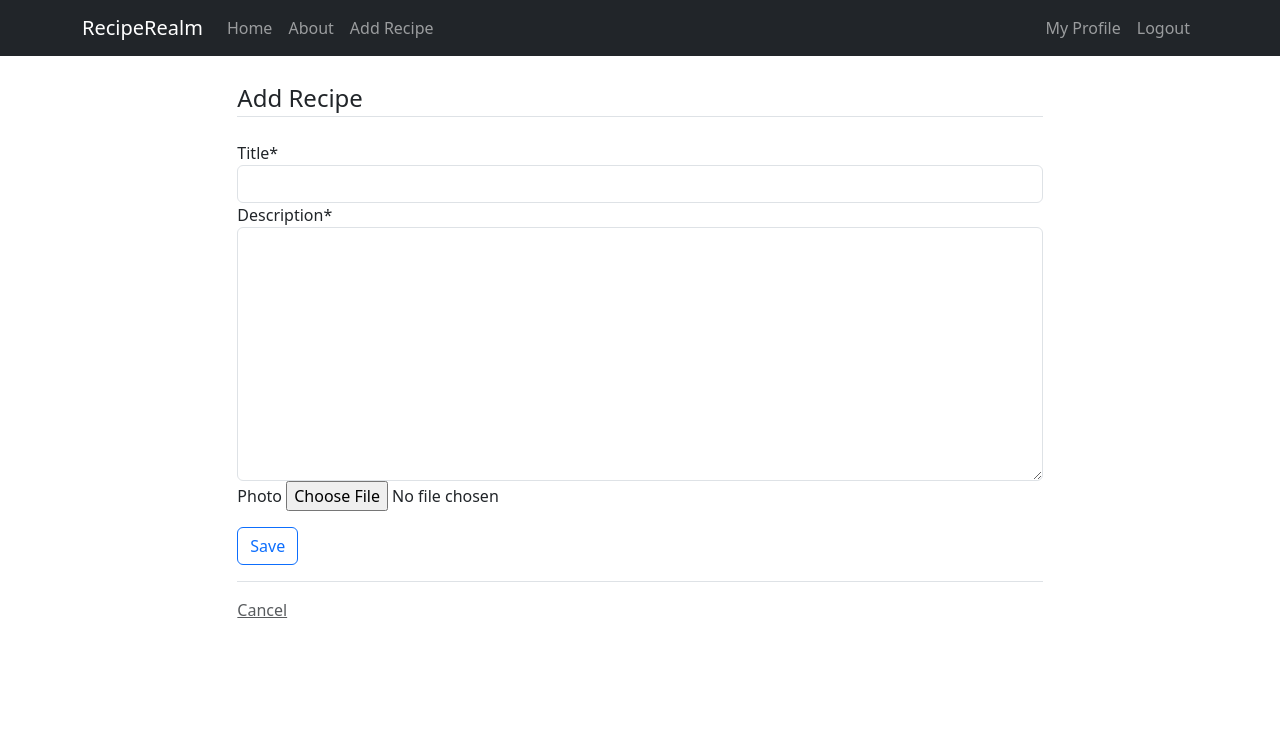
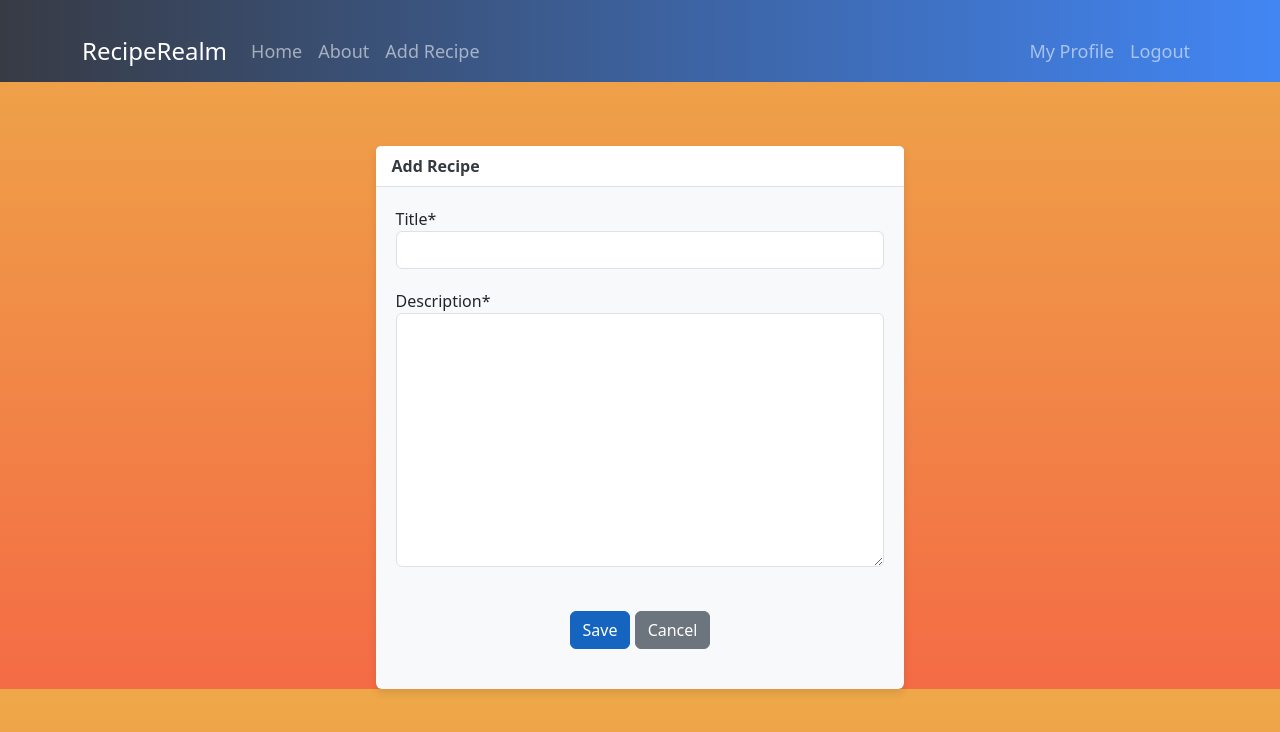
Before and after one commit to DCchauhan07/x22205284-CPP-Repository, a Django app: page /recipe/create/ in a window 1280 px wide. Shown: the top 732 px of the page. Run offline with Django 4.2, Linux system fonts and the light colour scheme; a user stored in the database is signed in; some libraries are stand-ins or nearby versions.

Commit message:
Changes in the folder of Application

```diff
--- a/recipes/models.py
+++ b/recipes/models.py
@@ -5,7 +5,7 @@ from django.urls import reverse
 class Recipe(models.Model):
     title = models.CharField(max_length=100)
     description = models.TextField()
-    image = models.ImageField(upload_to='images', blank=True, null=True)  # Add this line
+    image = models.ImageField(upload_to='images', blank=True, null=True)
 
     author = models.ForeignKey(User, on_delete=models.CASCADE)
     created_at = models.DateTimeField(auto_now_add=True)
--- a/recipes/templates/recipes/base.html
+++ b/recipes/templates/recipes/base.html
@@ -5,34 +5,51 @@
     <meta http-equiv="X-UA-Compatible" content="IE=edge" />
     <meta name="viewport" content="width=device-width, initial-scale=1.0" />
     {% if title %}
-    <title>{{title}}</title>
+    <title>{{ title }}</title>
     {% else %}
     <title>Recipe App</title>
     {% endif %}
-    <link
-      href="https://cdn.jsdelivr.net/npm/bootstrap@5.3.3/dist/css/bootstrap.min.css"
-      rel="stylesheet"
-      integrity="sha384-QWTKZyjpPEjISv5WaRU9OFeRpok6YctnYmDr5pNlyT2bRjXh0JMhjY6hW+ALEwIH"
-      crossorigin="anonymous"
-    />
+    <link href="https://cdn.jsdelivr.net/npm/bootstrap@5.3.3/dist/css/bootstrap.min.css" rel="stylesheet" integrity="sha384-QWTKZyjpPEjISv5WaRU9OFeRpok6YctnYmDr5pNlyT2bRjXh0JMhjY6hW+ALEwIH" crossorigin="anonymous" />
+    <style>
+        body {
+        background: #f46b45;
+        background: -webkit-linear-gradient(#eea849, #f46b45);
+        background: -moz-linear-gradient(#eea849, #f46b45);
+        background: -o-linear-gradient(#eea849, #f46b45);
+        background: linear-gradient(#eea849, #f46b45);
+        }
+        .navbar {
+        background: #373B44;
+        background: -webkit-linear-gradient(right, #4286f4, #373B44);
+        background: -moz-linear-gradient(right, #4286f4, #373B44);
+        background: -o-linear-gradient(right, #4286f4, #373B44);
+        background: linear-gradient(to left, #4286f4, #373B44);
+        }
+        .navbar-brand {
+            font-size: 24px;
+        }
+        .navbar-nav .nav-link {
+            font-size: 18px;
+        }
+        .container {
+            padding-top: 20px;
+        }
+        h1 {
+            font-size: 36px;
+            font-weight: bold;
+        }
+    </style>
 </head>
 <body>
     <nav class="navbar navbar-expand-lg navbar-dark bg-dark">
         <div class="container">
             <a class="navbar-brand" href="{% url 'recipes-home' %}">RecipeRealm</a>
-        <button
-          class="navbar-toggler"
-          type="button"
-          data-bs-toggle="collapse"
-          data-bs-target="#navbarNav"
-          aria-controls="navbarNav"
-          aria-expanded="false"
-          aria-label="Toggle navigation"
-        >
+            <button class="navbar-toggler" type="button" data-bs-toggle="collapse" data-bs-target="#navbarNav"
+                aria-controls="navbarNav" aria-expanded="false" aria-label="Toggle navigation">
                 <span class="navbar-toggler-icon"></span>
             </button>
             <div class="collapse navbar-collapse" id="navbarNav">
-  <ul class="navbar-nav me-auto"> <!-- Updated class to 'me-auto' for left alignment -->
+                <ul class="navbar-nav me-auto">
                     <li class="nav-item">
                         <a class="nav-link" aria-current="page" href="{% url 'recipes-home' %}">Home</a>
                     </li>
@@ -45,13 +62,22 @@
                 </ul>
                 <ul class="navbar-nav">
                     {% if user.is_authenticated %}
-      <a class="nav- nav-link" href="{% url 'user-profile' %}">My Profile</a>
-      <a class="nav-item nav-link" href="{% url 'user-logout' %}">Logout</a>
+                    <li class="nav-item">
+                        <a class="nav-link" href="{% url 'user-profile' %}">My Profile</a>
+                    </li>
+                    <li class="nav-item">
+                        <a class="nav-link" href="{% url 'user-logout' %}">Logout</a>
+                    </li>
                     {% else %}
-      <a class="nav-item nitemav-link" href="{% url 'user-login' %}">Login</a>
-      <a class="nav-item nav-link" href="{% url 'user-register' %}">Register</a>
+                    <li class="nav-item">
+                        <a class="nav-link" href="{% url 'user-login' %}">Login</a>
+                    </li>
+                    <li class="nav-item">
+                        <a class="nav-link" href="{% url 'user-register' %}">Register</a>
+                    </li>
                     {% endif %}
                 </ul>
+            </div>
         </div>
     </nav>
     <div class="container mt-4 col-8">
@@ -60,15 +86,11 @@
         {% endfor %} {% endif %} {% block content %} {% endblock %}
     </div>
 
-    <script
-      src="https://cdn.jsdelivr.net/npm/@popperjs/core@2.11.8/dist/umd/popper.min.js"
+    <script src="https://cdn.jsdelivr.net/npm/@popperjs/core@2.11.8/dist/umd/popper.min.js"
         integrity="sha384-I7E8VVD/ismYTF4hNIPjVp/Zjvgyol6VFvRkX/vR+Vc4jQkC+hVqc2pM8ODewa9r"
-      crossorigin="anonymous"
-    ></script>
-    <script
-      src="https://cdn.jsdelivr.net/npm/bootstrap@5.3.3/dist/js/bootstrap.min.js"
+        crossorigin="anonymous"></script>
+    <script src="https://cdn.jsdelivr.net/npm/bootstrap@5.3.3/dist/js/bootstrap.min.js"
         integrity="sha384-0pUGZvbkm6XF6gxjEnlmuGrJXVbNuzT9qBBavbLwCsOGabYfZo0T0to5eqruptLy"
-      crossorigin="anonymous"
-    ></script>
+        crossorigin="anonymous"></script>
 </body>
 </html>
--- a/recipes/templates/recipes/recipe_form.html
+++ b/recipes/templates/recipes/recipe_form.html
@@ -2,23 +2,75 @@
 {% load crispy_forms_tags %}
 
 {% block content %}
+<style>
+  body {
+    background: #f46b45;
+    background: -webkit-linear-gradient(#eea849, #f46b45);
+    background: -moz-linear-gradient(#eea849, #f46b45);
+    background: -o-linear-gradient(#eea849, #f46b45);
+    background: linear-gradient(#eea849, #f46b45);
+    }
+
+  .card {
+    border: none;
+    box-shadow: 0 4px 8px rgba(0,0,0,0.1);
+    background-color: #f8f9fa; /* Light color */
+  }
+
+  .card-header {
+    background-color: #ffffff;
+    border-bottom: 1px solid #dee2e6;
+    color: #343a40;
+    font-weight: bold;
+  }
+
+  .card-body {
+    padding: 20px;
+  }
+
+  .form-group {
+    margin-bottom: 20px;
+  }
+
+  .btn-primary {
+    background-color: #1565C0;
+    border-color: #1565C0;
+  }
+
+  .btn-primary:hover {
+    background-color: #0f4fa9;
+    border-color: #0f4fa9;
+  }
+
+  .btn-secondary {
+    background-color: #6c757d;
+    border-color: #6c757d;
+  }
+
+  .btn-secondary:hover {
+    background-color: #5a6268;
+    border-color: #5a6268;
+  }
+</style>
 <div class="container">
-  <form method="POST" enctype="multipart/form-data">
-    {% csrf_token %}
-    <fieldset class="form-group">
-      <legend class="border-bottom mb-4">Add Recipe</legend>
-      {{ form|crispy }}
-      <div class="form-group">
-        <label for="id_photo">Photo</label>
-        <input type="file" class="form-control-file" id="id_photo" name="photo">
+  <div class="row justify-content-center">
+    <div class="col-md-8">
+      <div class="card">
+        <div class="card-header">Add Recipe</div>
+        <div class="card-body">
+          <form method="POST">
+            {% csrf_token %}
+            <fieldset>
+              {{ form|crispy }}
+            </fieldset>
+            <div class="form-group text-center mt-4">
+              <button type="submit" class="btn btn-primary">Save</button>
+              <a href="{% url 'recipes-home' %}" class="btn btn-secondary ml-2">Cancel</a>
+            </div>
+          </form>
+        </div>
       </div>
-    </fieldset>
-    <div class="form-group py-3">
-      <input class="btn btn-outline-primary" type="submit" value="Save" />
     </div>
-  </form>
-  <div class="border-top pt-3">
-    <a class="text-muted" href="{% url 'recipes-home' %}">Cancel</a>
   </div>
 </div>
 {% endblock content %}
```
Also changed, not shown: recipe_function_library/recipe_pkg/food_calorie_tracker.egg-info/SOURCES.txt (deleted, +0 -7 lines), recipe_function_library/recipe_pkg/recipe.py (deleted, +0 -29 lines), recipe_function_library/recipe_pkg/setup.py (deleted, +0 -23 lines), recipes/templates/recipes/home.html (+51 -9 lines), recipes/templates/recipes/recipe_delete.html (+17 -16 lines), recipes/templates/recipes/recipe_detail.html (+57 -10 lines), db.sqlite3, recipe_function_library/recipe_pkg/README.md (deleted), recipe_function_library/recipe_pkg/__init__.py (deleted), recipe_function_library/recipe_pkg/food_calorie_tracker.egg-info/dependency_links.txt (deleted), recipe_function_library/recipe_pkg/food_calorie_tracker.egg-info/top_level.txt (deleted), recipes/migrations/0003_alter_recipe_image.py (added), 4 other files. Lines whose indentation alone changed are shown as unchanged.
